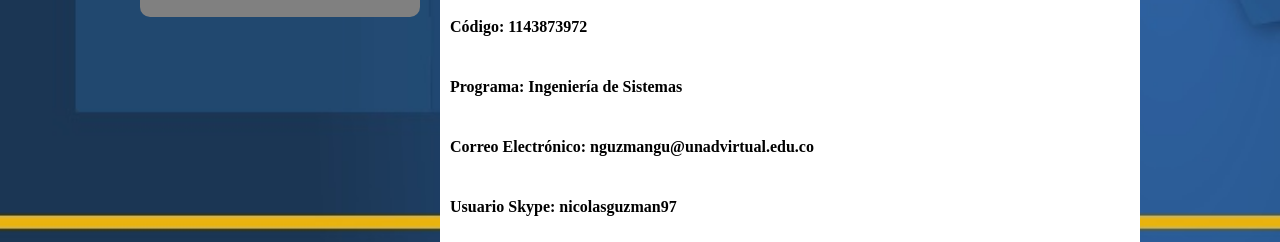
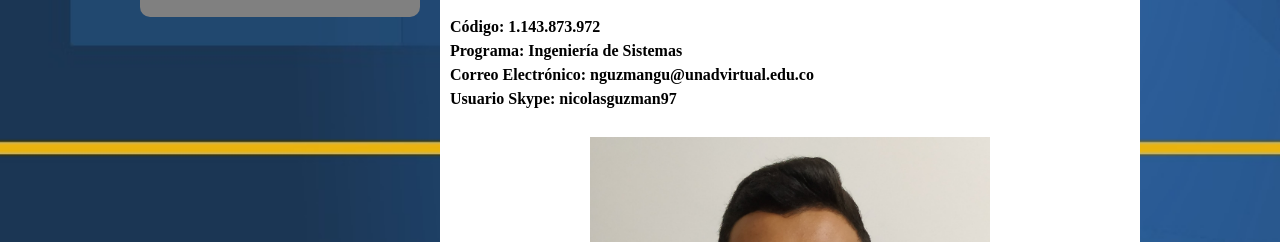
Before and after one commit to dgmarulandac/Ovi_fase3, a plain HTML site: page autores.html in a window 1280 px wide. Shown: the part 864-1106 px from the top of the page. Drawn offline with Linux system fonts and the light colour scheme; a web font is replaced by a local one.

Commit message:
Update autores.html

```diff
--- a/autores.html
+++ b/autores.html
@@ -39,10 +39,10 @@
                 <img src="img/Daniel.jpg" width="400">
             </center>
             <h2>Nicolás Guzmán</h2>
-            <p>Código: 1143873972</p>
-            <p>Programa: Ingeniería de Sistemas</p>
-            <p>Correo Electrónico: nguzmangu@unadvirtual.edu.co</p>
-            <p>Usuario Skype: nicolasguzman97</p>
+            <p>Código: 1.143.873.972<br>
+            Programa: Ingeniería de Sistemas<br>
+            Correo Electrónico: nguzmangu@unadvirtual.edu.co<br>
+            Usuario Skype: nicolasguzman97</p>
             <figure>
                 <center>
                     <img src="img/IMG_.jpeg" width="400">
```
